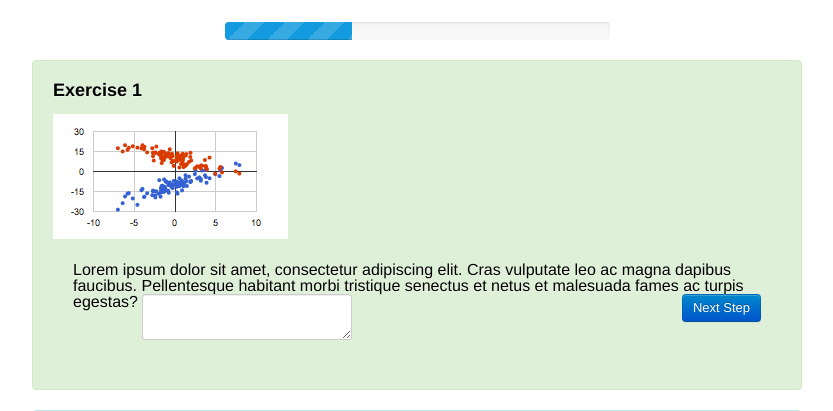
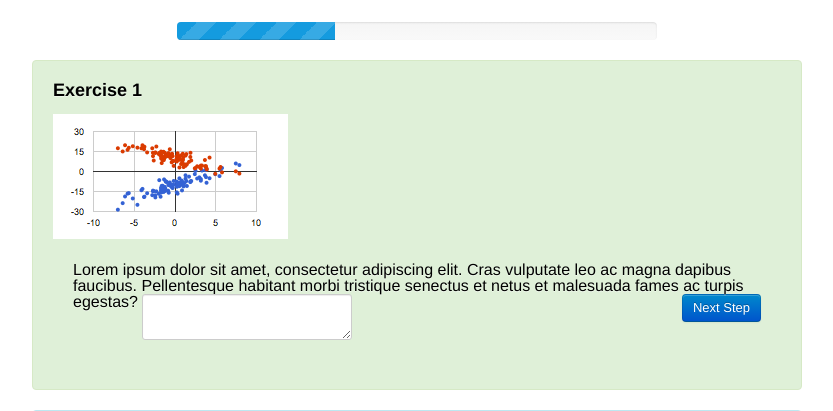
Before and after one commit to ngillani/whylearnit, a Django app: page / in a window 1280 px wide. Shown: the part 454-865 px from the top of the page, without its empty margins (223-1056 px from the left). Run offline with Django 3.2, Linux system fonts and the light colour scheme; grey boxes labelled with a size stand in for pictures from a placeholder-image service; parts of the project's set-up code (start-up, migrations or seed data) failed here and were passed over; some libraries are stand-ins or nearby versions.

Commit message:
progress bar updated

```diff
--- a/whylearnit/site/css/common.css
+++ b/whylearnit/site/css/common.css
@@ -187,7 +187,7 @@ a{
   grid layout too */
   margin: 20px auto 20px auto;
   display: block;
-  width: 50%;
+  width: 480px;
 }
 
 .exercise{
--- a/whylearnit/templates/testexercise.html
+++ b/whylearnit/templates/testexercise.html
@@ -75,7 +75,7 @@
         var mode = 'normal';
 
         var handler = function(event){
-          var topOfView = $(window).scrollTop() + 48; //top bar height included
+          var topOfView = $(window).scrollTop() + 48 + 20; //top bar height included
           var progressbarTop = $('#exercises-progress-container').offset().top;
 
           console.log(progressbarTop, topOfView)
@@ -88,7 +88,7 @@
               top: 48,
               left: 0,
               borderBottom: '1px solid #000',
-              backgroundColor: '#fff'
+              backgroundColor: '#fff',
             });
           }else if (originalPosition > topOfView && mode == 'float'){
             mode = 'normal';
```
